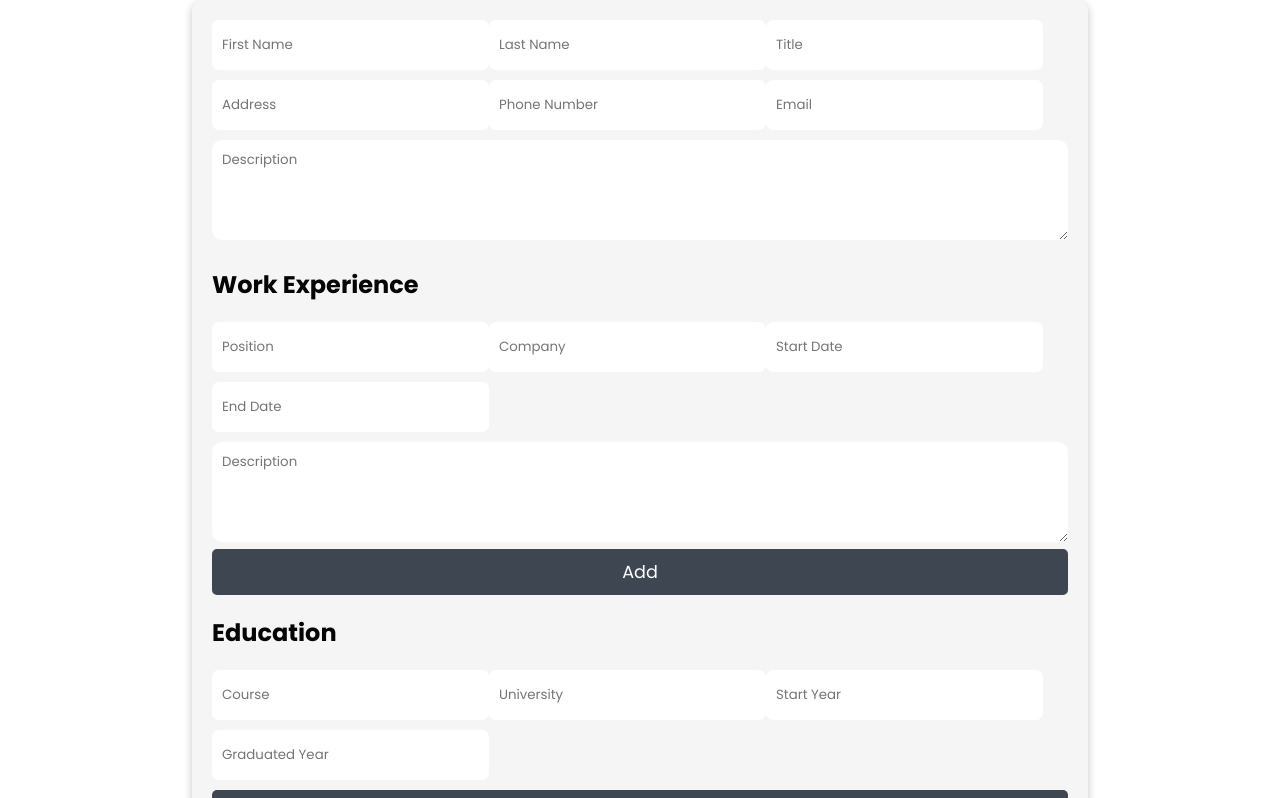
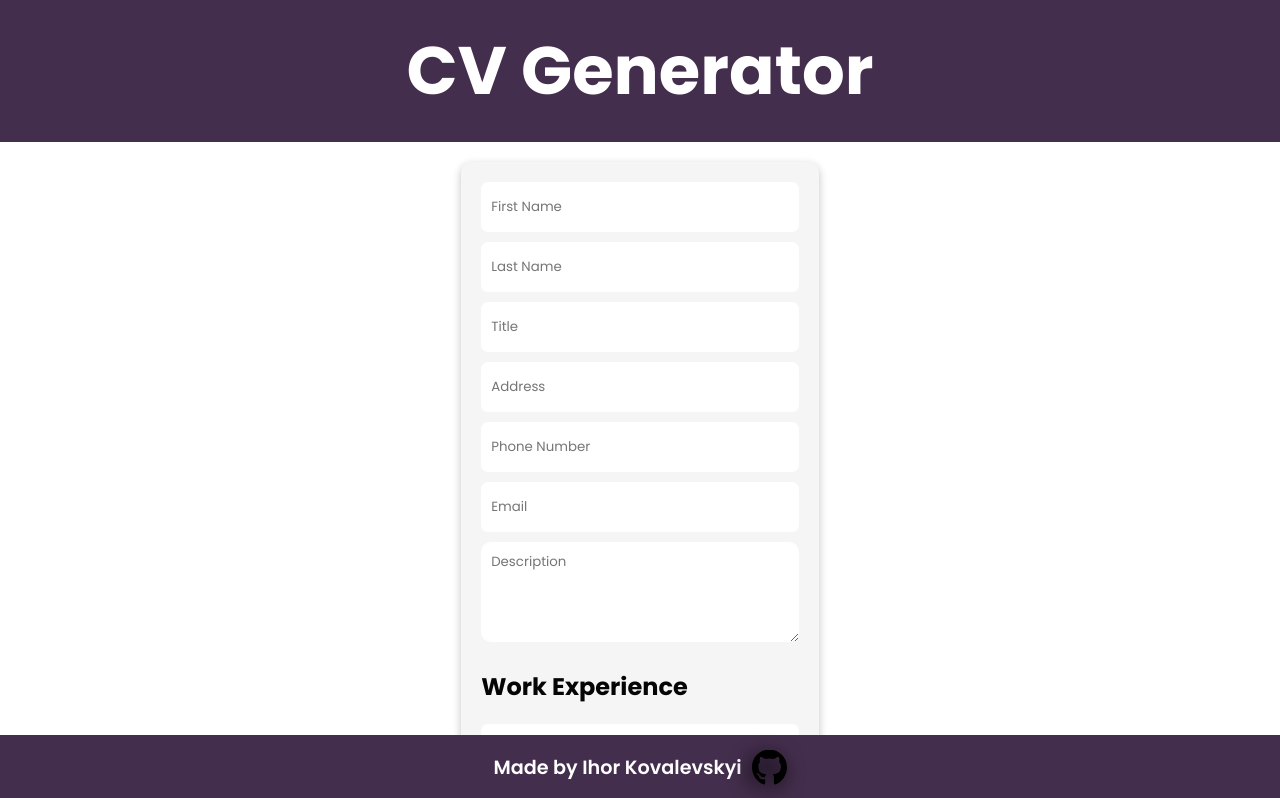
Before and after one commit to Firkax69/cv-app-odin, a React (Vite) app: page / in a window 1280 px wide. Shown: the top 798 px of the page. Built offline with nearby package versions, Linux system fonts and the light colour scheme.

Commit message:
fat: finish buttons

```diff
--- a/src/App.jsx
+++ b/src/App.jsx
@@ -1,8 +1,12 @@
 import Content from "./Content";
+import Header from "./Header";
+import Footer from "./Footer";
 export default function App(){
   return (
     <>
-      <Content/>
+      <Header />
+      <Content />
+      <Footer />
     </>
   )
 }
--- a/src/Components/CVForm/cvform.css
+++ /dev/null
@@ -1,9 +0,0 @@
-div {
-    display: flex;
-    flex-direction: column;
-    gap: 10px;
-}
-
-div input {
-    width: 50%;
-}
--- a/src/Components/CVForm/experience.jsx
+++ b/src/Components/CVForm/experience.jsx
@@ -39,7 +39,7 @@ export default function Experience({
                                     required
                                     defaultValue={i.desc}>
                                 </input>
-                                {/* Hide buttons for now? */}
+
                                 <div className="btn-container">
                                     <button type="submit" className="btn btn-save">
                                         Save
--- a/src/Components/CVPreview/preview.css
+++ b/src/Components/CVPreview/preview.css
@@ -46,7 +46,7 @@
     word-break: break-all;
 }
 
-/* #edu-info {
+#edu-info {
     display: flex;
     justify-content: space-between;
     margin-bottom: 20px;
@@ -54,4 +54,4 @@
 
 #edu-info:nth-of-type(1) {
     margin-top: 20px;
-} */
+}
--- a/src/Footer.jsx
+++ b/src/Footer.jsx
@@ -0,0 +1,14 @@
+// import { FontAwesomeIcon } from "@fortawesome/react-fontawesome";
+import React, { Component } from "react";
+import GitHubSvg from "./github.svg";
+// import { faSquareGithub } from "@fortawesome/free-solid-svg-icons";
+export default function Footer() {
+    return (
+        <footer id="footer">
+            <p>Made by Ihor Kovalevskyi</p>
+            <a target="_blank" href="">
+                <img id="footer-img" src={GitHubSvg}/>
+            </a>
+        </footer>
+    )
+}
--- a/src/Header.jsx
+++ b/src/Header.jsx
@@ -0,0 +1,7 @@
+export default function Header() {
+    return (
+        <header id="header">
+            <h1>CV Generator</h1>
+        </header>
+    )
+}
--- a/src/index.css
+++ b/src/index.css
@@ -1,9 +1,8 @@
 @import url("https://fonts.googleapis.com/css2?family=Poppins:wght@100;300;400;500;600;700&display=swap");
 /* can be changed to customise */
 :root {
-    --blue: #3880e5;
-    --lilac: #7d73ed;
-    --darkBlue: #2b3440;
+    --lilac: #6c9143;
+    --darkBlue: #442e4d;
     --black: #050505;
     --lightGrey: #f4f5f4
 }
@@ -68,28 +67,28 @@
 }
 
 .add-btn {
-    background-color: #2b3440;
+    background-color: #3e2753;
     width: 100%
 }
 
 
-/* .btn-delete {
-  background-color: #c31d1d;
-  width:50%;
+.btn-delete {
+  background-color: #921414;
+  width:20%;
 }
 
 .btn-save {
-  width: 50%;
+  width: 20%;
   background-color: #28c31d;
 } */
 
-/* .btn-container {
+ .btn-container {
   display: flex;
   flex-direction: row;
   gap: 10px;
   margin-bottom: 20px;
   width: 100%
-} */
+}
 
 /* WHAT ARE THESE LAST 3 FOR? */
 input{
@@ -98,8 +97,8 @@ input{
   border: none;
   padding: 0 10px;
   margin-bottom: 10px;
-  /* min-width: 100%;
-  display: block; */
+  min-width: 100%;
+  display: block;
 }
 
 input:active{
@@ -115,4 +114,67 @@ input:active{
   padding: 10px;
 }
 
+/* HEADER AND FOOTER */
+
+#header {
+  text-align: center;
+  font-size: 2.1rem;
+  background: var(--darkBlue);
+  width: 100%;
+  padding: 20px 0;
+  margin-bottom: 20px;
+}
+
+#header h1 {
+  color: white
+}
+
+#footer {
+  background: var(--darkBlue);
+  width: 100%;
+  display: flex;
+  flex-direction: row;
+  justify-content: center;
+  align-items: center;
+  gap: 10px;
+  padding: 15px;
+  font-size: 1.2rem;
+  font-weight: 600;
+  margin-top: 20px;
+  position: sticky;
+  bottom: 0;
+}
+
+#footer p {
+  color: white;
+}
+
+#footer img{
+  height: 35px;
+  width: 35px;
+
+  filter: drop-shadow(-3px 5px 10px #000);
+  object-fit: cover;
+  display: flex;
+  align-items: center;
+  transition: transform 0.9s ease-in-out;
+}
+
+#footer img:hover {
+  transform: rotate(360deg);
+}
+
+
 /* *** NEED TO ADD ALL MEDIA QUERIES , FOOTER , HEADER AND LATEST BUTTONS *** */
+
+.btn-load {
+  background-color: var(--lilac);
+  width: 100%;
+  margin-top: 5px;
+}
+
+.btn-reset {
+  background-color: #c31d1d;
+  width: 100%;
+  margin-top: 5px;
+}
```
Also changed, not shown: src/github.svg (added).
